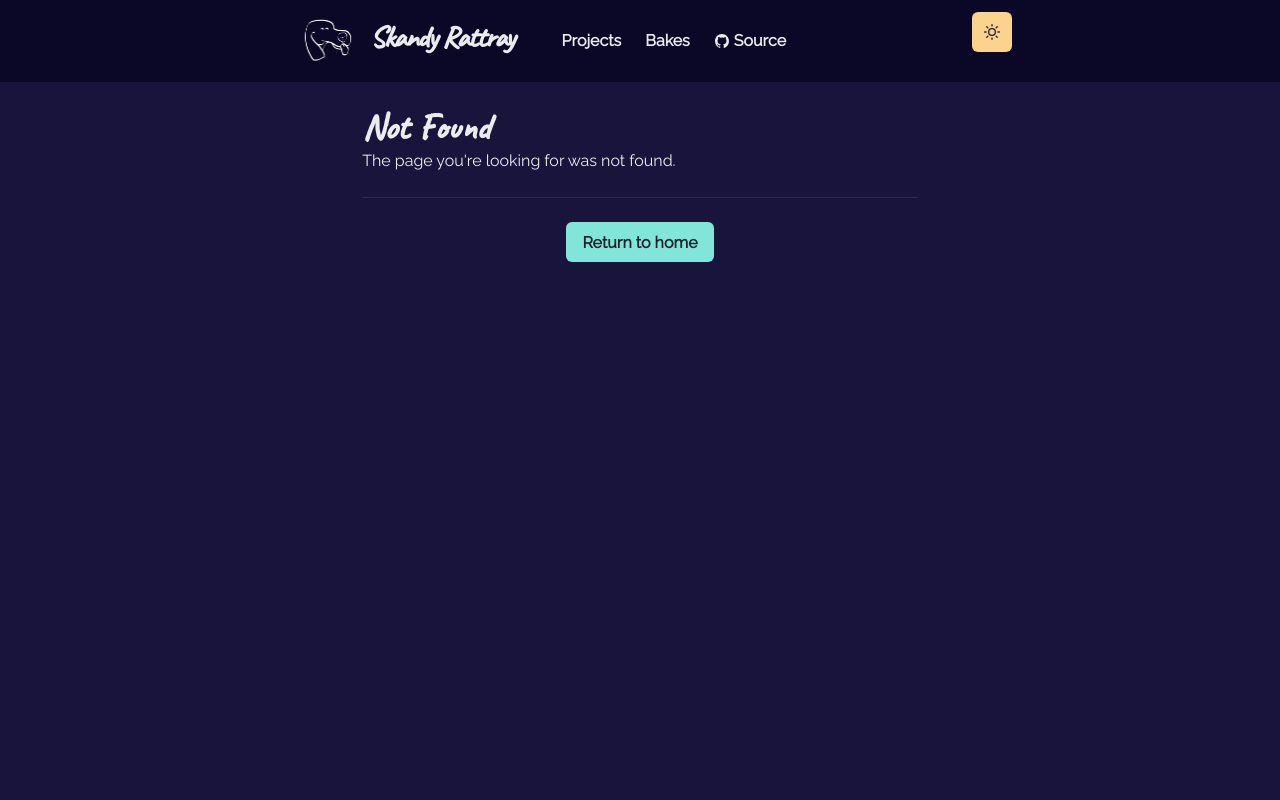
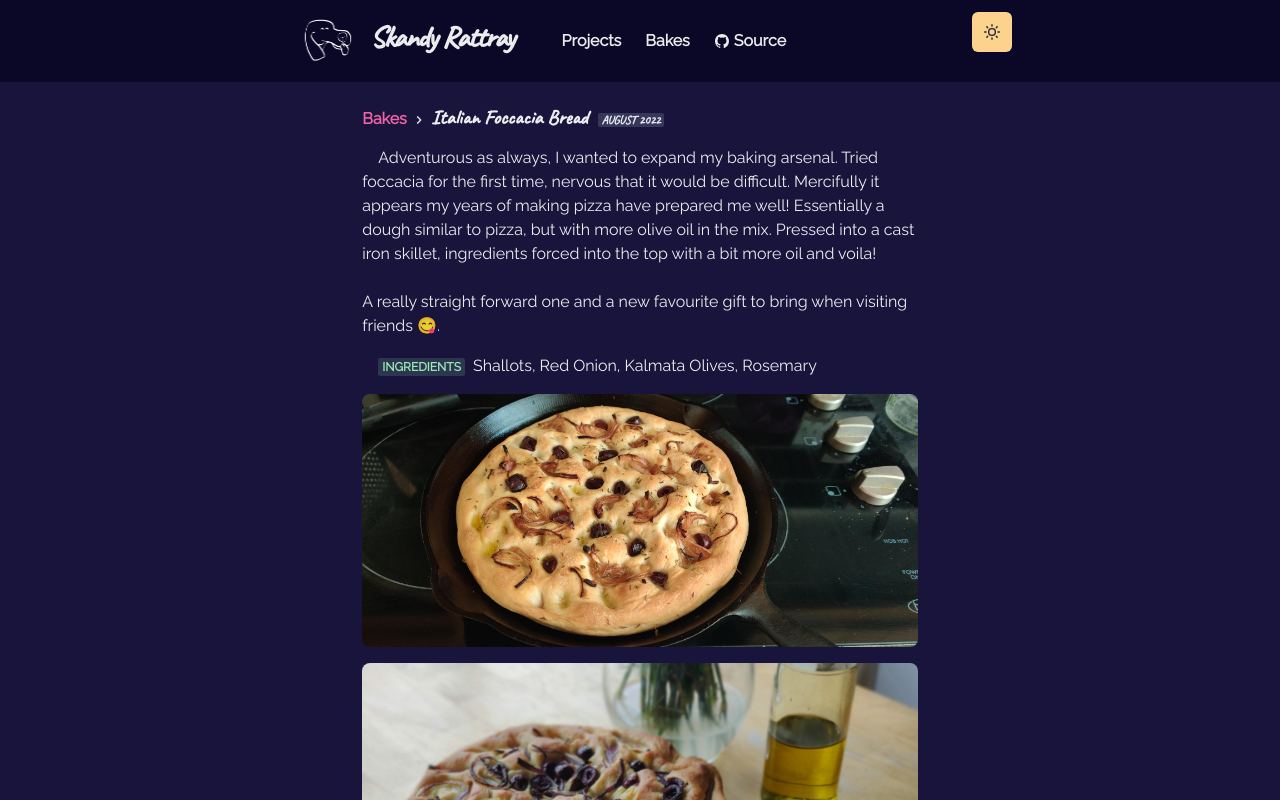
Before and after one commit to skandog/p, a Next.js app: page /bakes/foccacia in a window 1280 px wide. Before the commit this address had no page. Shown: the top 800 px of the page. Built offline with nearby package versions, Linux system fonts and the light colour scheme.

Commit message:
created foccacia page and updated the alt description for other pages

```diff
--- a/pages/bakes/fig_pizza.js
+++ b/pages/bakes/fig_pizza.js
@@ -27,7 +27,10 @@ const Bake = () => {
             </span>
           </ListItem>
         </List>
-        <BakeImage src={Figgy.src} alt="Homemade Pita Bread" />
+        <BakeImage
+          src={Figgy.src}
+          alt="Fig, Goats Cheese, Caramelised Onion Pizza"
+        />
       </Container>
     </Layout>
   )
--- /dev/null
+++ b/pages/bakes/foccacia.js
@@ -0,0 +1,40 @@
+import { Container, Badge, List, ListItem } from '@chakra-ui/react'
+import { Title, BakeImage, Meta } from '../../components/bakes.js'
+import P from '../../components/paragraph.js'
+import Layout from '../../components/layouts/article.js'
+import Foccacia1 from '../../public/images/bakes/focaccia_for_max22.jpg'
+import Foccacia2 from '../../public/images/bakes/focaccia_baba_ganoush_june_22.jpg'
+
+const Bake = () => {
+  return (
+    <Layout title="Pita Bread">
+      <Container>
+        <Title>
+          Italian Foccacia Bread
+          <Badge ml={'10px'}>August 2022</Badge>
+        </Title>
+        <P>
+          Adventurous as always, I wanted to expand my baking arsenal. Tried
+          foccacia for the first time, nervous that it would be difficult.
+          Mercifully it appears my years of making pizza have prepared me well!
+          Essentially a dough similar to pizza, but with more olive oil in
+          the mix. Pressed into a cast iron skillet, ingredients forced into the
+          top with a bit more oil and voila!
+          <br />
+          <br />A really straight forward one and a new favourite gift to bring
+          when visiting friends 😋.
+        </P>
+        <List my={4} ml={4}>
+          <ListItem>
+            <Meta>Ingredients</Meta>
+            <span>Shallots, Red Onion, Kalmata Olives, Rosemary</span>
+          </ListItem>
+        </List>
+        <BakeImage src={Foccacia1.src} alt="Homemade Foccacia Bread" />
+        <BakeImage src={Foccacia2.src} alt="Homemade Foccacia Bread" />
+      </Container>
+    </Layout>
+  )
+}
+
+export default Bake
```
Also changed, not shown: pages/bakes/ciabatta.js (+13 -5 lines).
